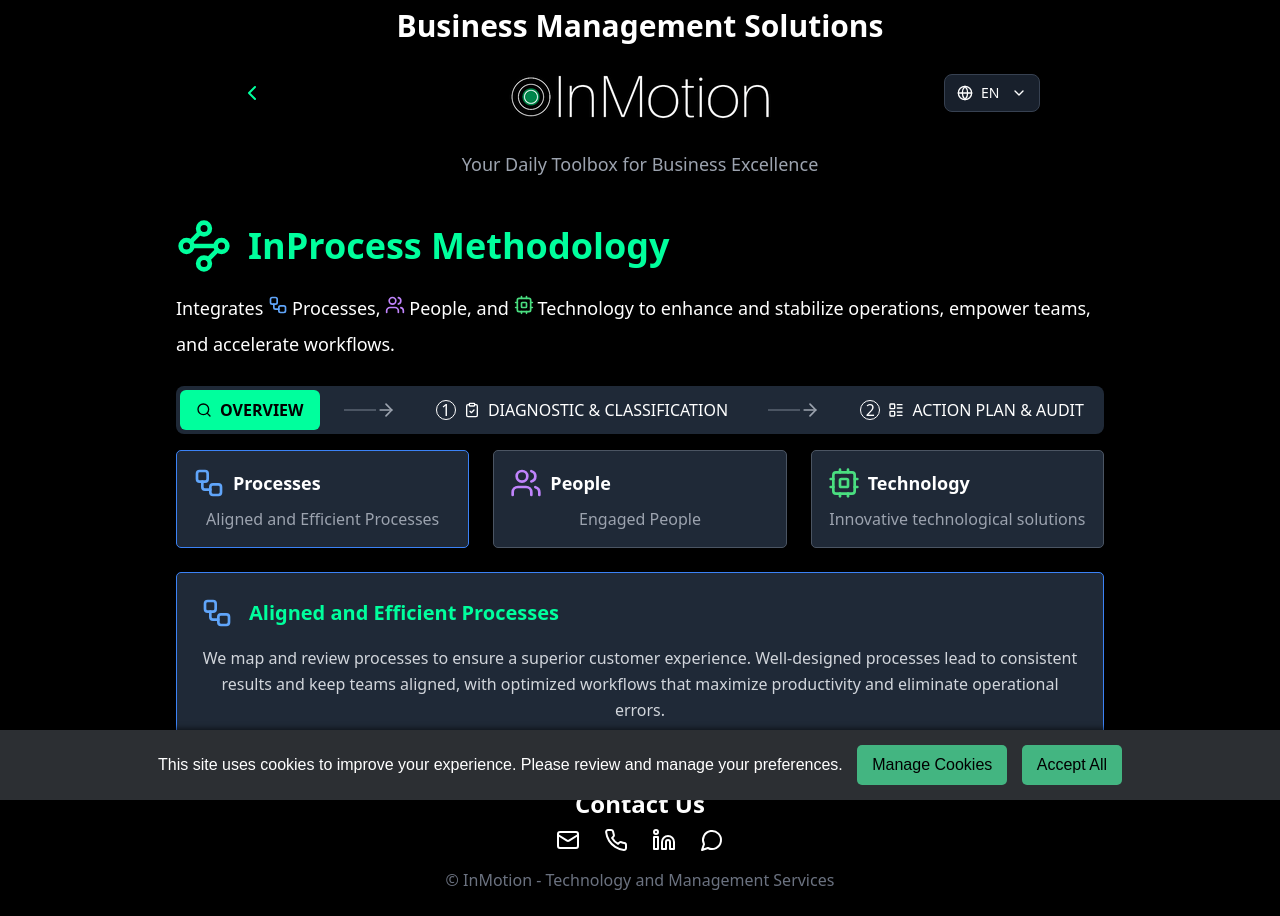
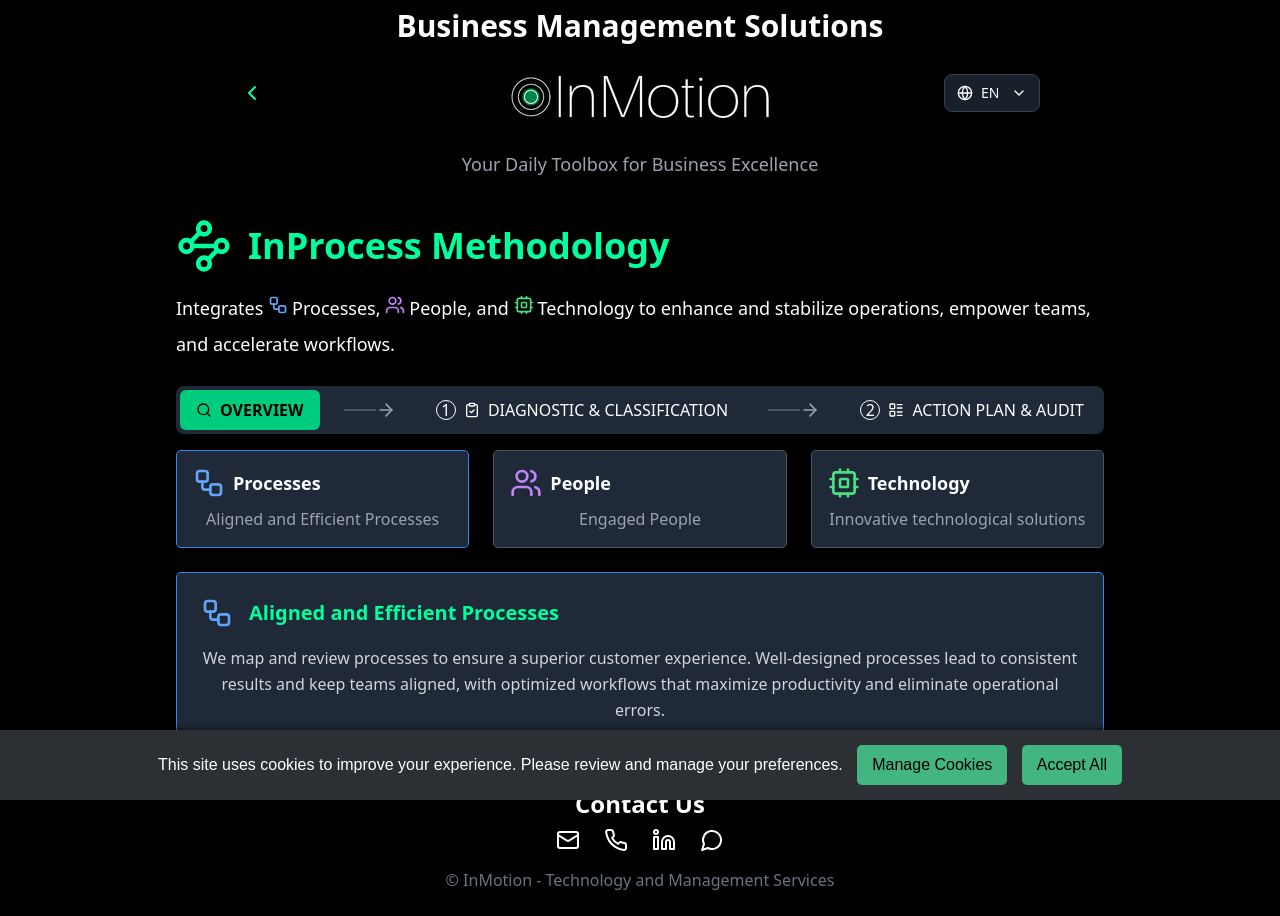
Before and after one commit to beloureiro/NS3, a React (Create React App) app: page /NS3/inprocess in a window 1280 px wide. Built offline with nearby package versions, Linux system fonts and the light colour scheme.

Commit message:
ajustando brilho em inprocess

```diff
--- a/src/Solutions/Inprocess.js
+++ b/src/Solutions/Inprocess.js
@@ -60,7 +60,7 @@ const TabsTrigger = ({ children, value, className }) => {
   return (
     <button
       className={`${className} uppercase ${
-        activeTab === value ? "bg-[#00ff9d] text-black font-bold" : ""
+        activeTab === value ? "bg-[#00cc7d] text-black font-bold" : ""
       } hover:bg-gray-600 hover:text-white transition-colors`}
       onClick={() => {
         if (activeTab !== value) setActiveTab(value);
```
